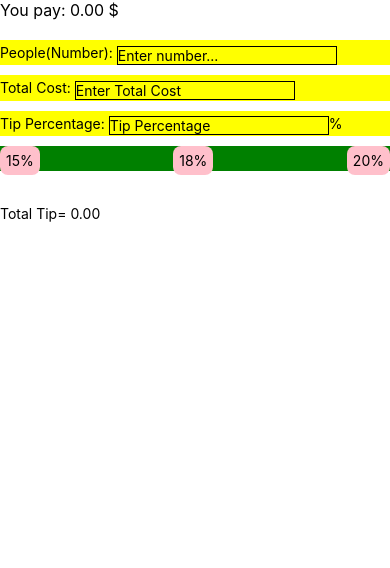
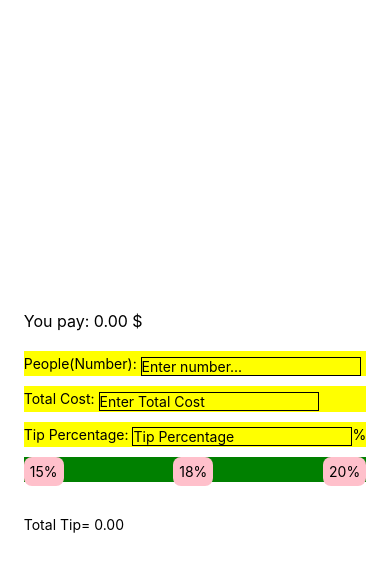
Before and after one commit to LiJieSu0/Tip-Calculator, a React Native app: screen / in a window 390 px wide. Shown: the top 568 px of the page. Built offline with nearby package versions, Linux system fonts and the light colour scheme.

Commit message:
change to center

```diff
--- a/App.js
+++ b/App.js
@@ -3,13 +3,14 @@ import { StyleSheet, Text, View, TextInput} from 'react-native';
 import React,{useState} from 'react';
 import Calculator from './components/Calculator';
 import { myData } from './GlobalContext';
+import { globalStyles } from './GlobalStyle';
 export default function App() {
 
   const [value,setValue]=useState(1);
   return (
     <myData.Provider value={value}>
       {/* <View style={globalStyles.container}> */}
-      <View>
+      <View style={globalStyles.container}>
         <Calculator/>
       </View>
     </myData.Provider>
```
